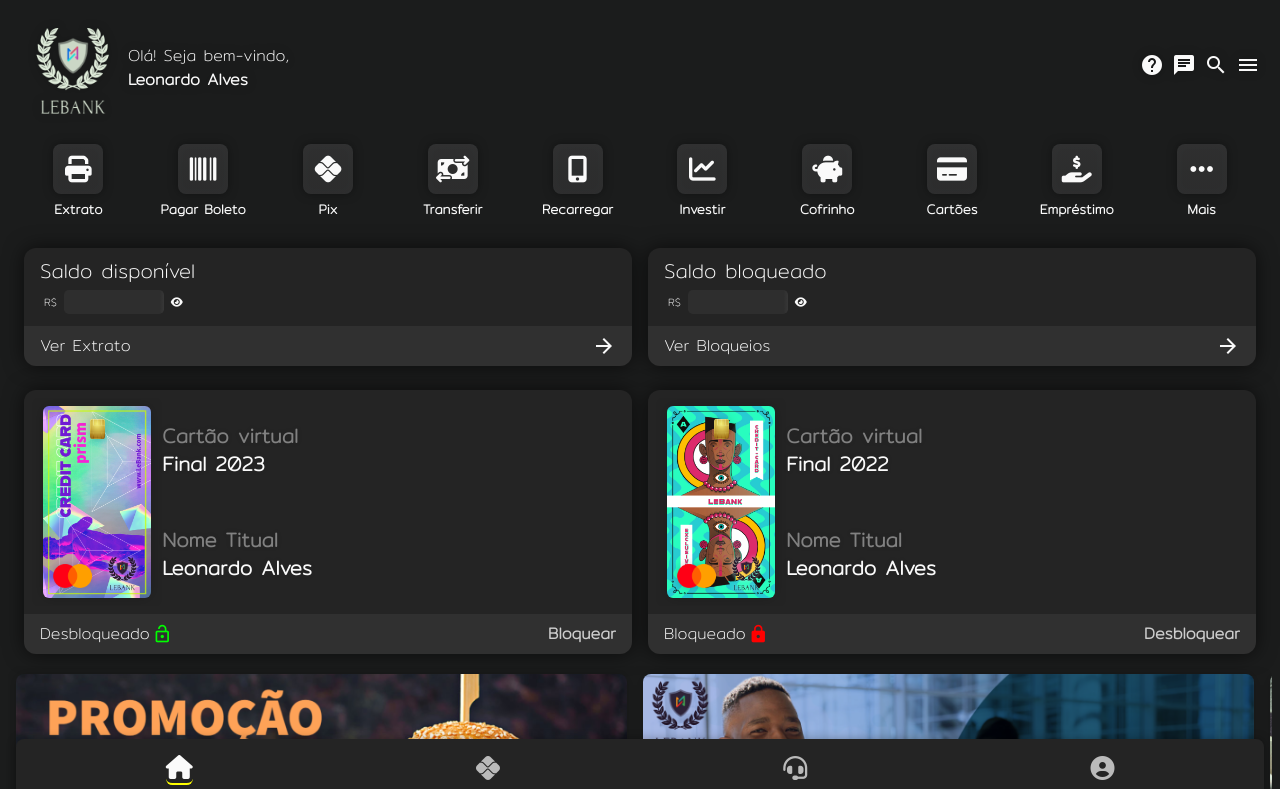
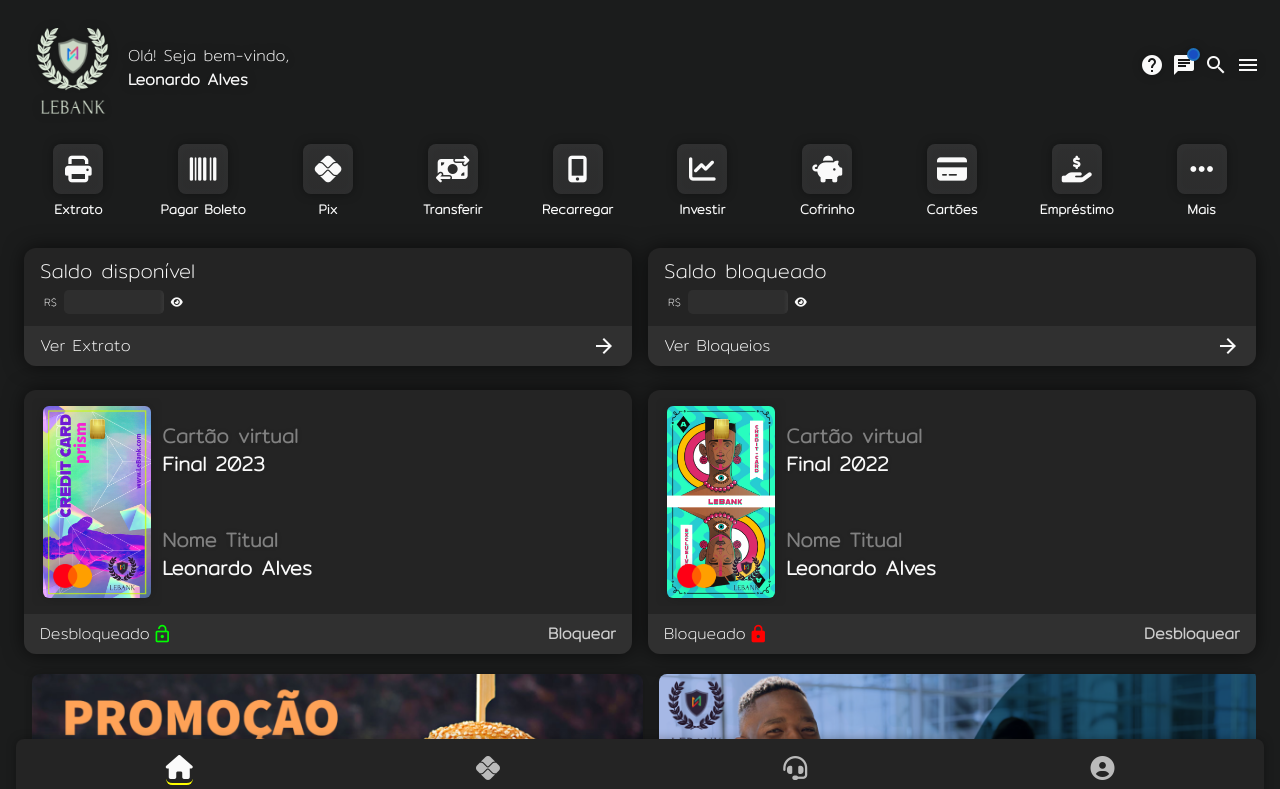
Before and after one commit to Leozinnh/LeBank, a React (Create React App) app: page / in a window 1280 px wide. Shown: the top 789 px of the page. Built offline with nearby package versions, Linux system fonts and the light colour scheme.

Commit message:
Alterações no CSS do header

```diff
--- a/src/components/home/header/index.css
+++ b/src/components/home/header/index.css
@@ -8,8 +8,19 @@
     cursor: pointer;
 }
 
-header div.logo img{
+header div.logo img {
     filter: invert(1);
+}
+
+header .newMessage {
+    top: -5px;
+    right: 0;
+    width: 13px;
+    height: 13px;
+    background: #184ec2;
+    border-radius: 50%;
+    border: 2px solid #1f71bd;
+    z-index: 2;
 }
 
 nav {
@@ -18,7 +29,7 @@
 }
 
 nav ul {
-    overflow: auto;
+    overflow: auto hidden;
 }
 
 nav ul li {
@@ -32,6 +43,12 @@
     font-size: 10pt;
     font-weight: 700;
     cursor: pointer;
+    transition-property: all;
+    transition-duration: .2s;
+}
+
+nav ul li:hover {
+    transform: scale(1.1);
 }
 
 nav ul li i {
--- a/src/components/home/header/index.jsx
+++ b/src/components/home/header/index.jsx
@@ -21,7 +21,8 @@
                                 help
                             </i>
                         </li>
-                        <li className="px-1">
+                        <li className="relative px-1">
+                            <span className="absolute newMessage" title='Nova Mensagem'></span>
                             <i className="material-icons">
                                 chat
                             </i>
--- a/src/components/home/main/index.jsx
+++ b/src/components/home/main/index.jsx
@@ -83,7 +83,7 @@
                 </section>
             </main>
             <aside class="overflow-hidden">
-                <section class="relative cards flex-nowrap rounded-xl max-w-full w-full">
+                <section class="relative px-4 cards flex-nowrap rounded-xl max-w-full w-full">
                     {/* <h2>Aproveite:</h2> */}
                     <div class="flex items-center flex-row slide rounded-xl py-2 max-w-full">
                         <img class="h-32 md:h-48 lg:h-80 ease-in-out duration-300 mx-2 rounded-lg" src="./imgs/banner5.png" alt="" />
```
